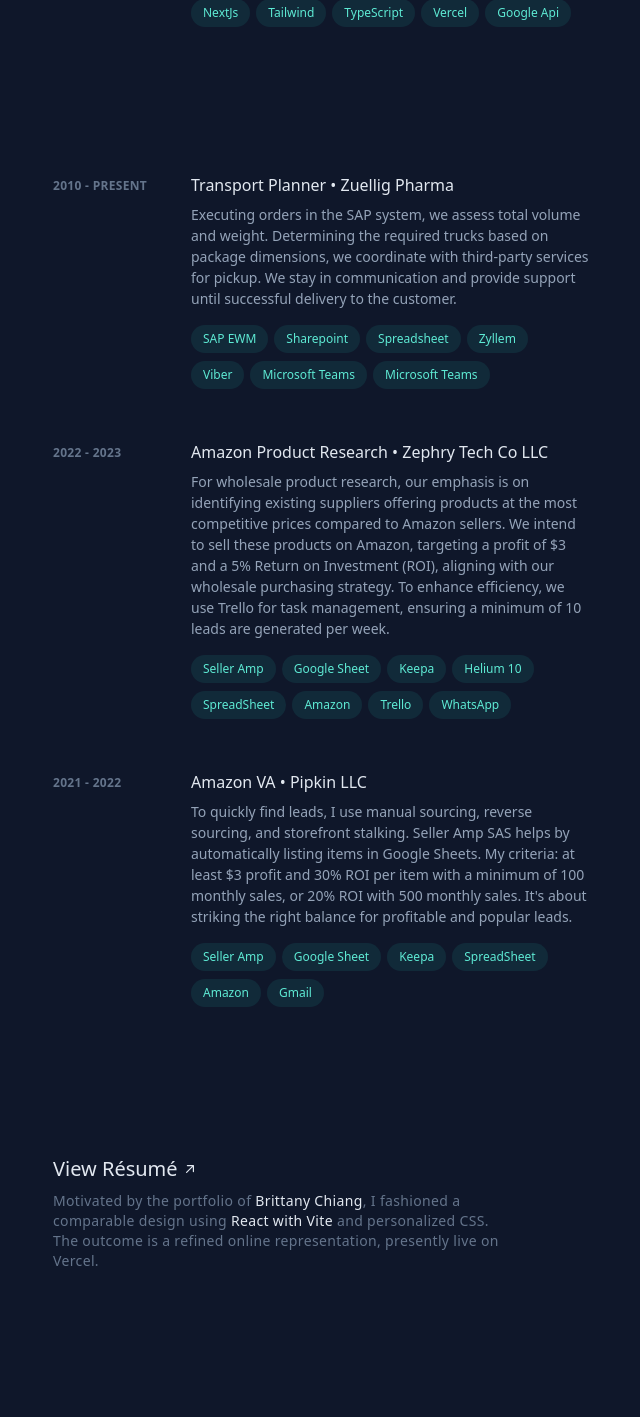
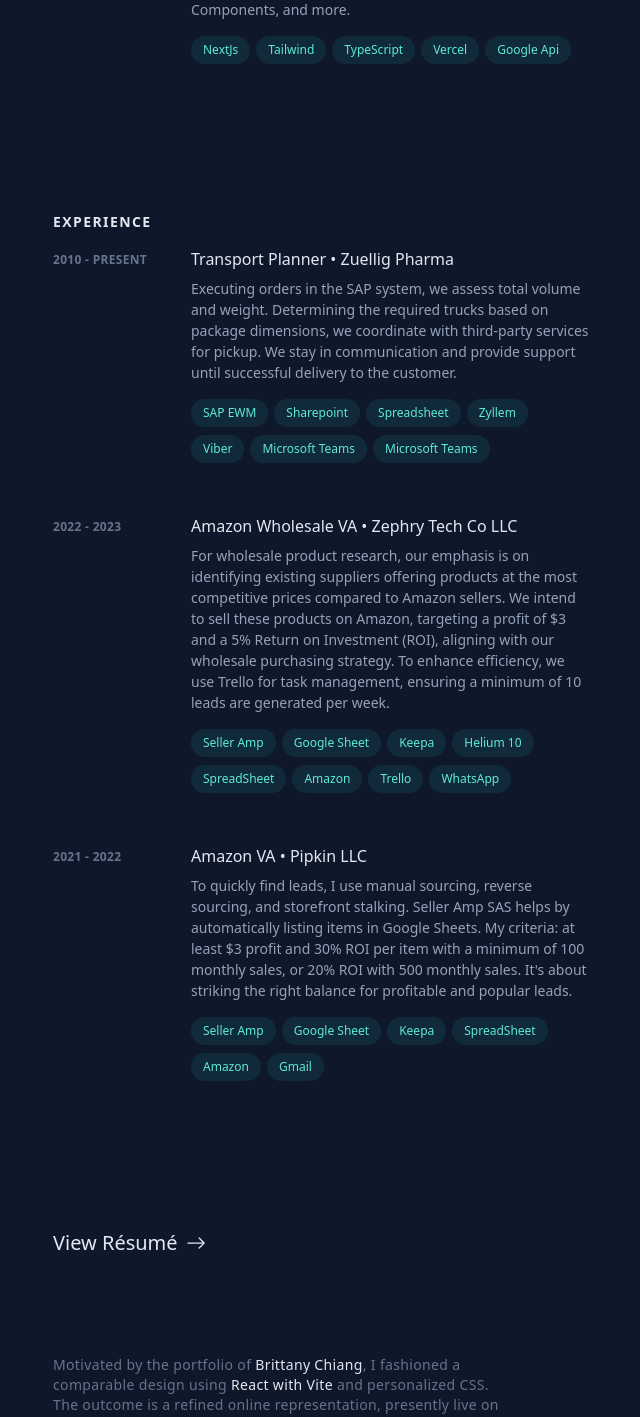
Before and after one commit to mrVinzcode/melvin-mangubat, a React (Vite) app: page / in a window 1280 px wide. Shown: the part 1369-2786 px from the top of the page, without its empty margins (595-1235 px from the left). Before the commit the page ends 2640 px from the top, so only its background shows below. Built offline with nearby package versions, Linux system fonts and the light colour scheme.

Commit message:
change design of view resume

```diff
--- a/src/App.jsx
+++ b/src/App.jsx
@@ -2,7 +2,7 @@
 import About from "./pages/About/About";
 import Projects from "./pages/Projects/Projects";
 import Experience from "./pages/Experience/Experience";
-import Footer from "./pages/Global/Footer";
+import Footer from "./pages/Footer/Footer";
 import Resume from "./pages/Resume/Resume";
 
 export default function App() {
@@ -10,7 +10,7 @@
     <div className="mx-auto min-h-screen max-w-screen-xl px-6 py-12 font-sans md:py-20 lg:px-24 lg:py-0">
       <div className="lg:flex lg:justify-between lg:gap-4">
         <Sidebar />
-        <main className="main basis-1/2">
+        <main className="basis-1/2">
           <About />
           <Projects />
           <Experience />
--- a/src/pages/About/About.jsx
+++ b/src/pages/About/About.jsx
@@ -2,7 +2,6 @@
   return (
     <div
       className="mt-20 mb-16 scroll-mt-16 md:mb-24 lg:mb-36 lg:scroll-mt-24"
-      aria-label="About me"
       id="about"
     >
       <div className="sticky top-0 z-20 -mx-6 mb-4 w-screen bg-slate-900/75 px-6 py-5 backdrop-blur md:-mx-12 md:px-12 lg:sr-only lg:relative lg:top-auto lg:mx-auto lg:w-full lg:px-0 lg:py-0 lg:opacity-0">
--- a/src/pages/Experience/Experience.jsx
+++ b/src/pages/Experience/Experience.jsx
@@ -4,8 +4,8 @@
       id="experience"
       className="mb-16 scroll-mt-16 md:mb-24 lg:mb-36 lg:scroll-mt-24"
     >
-      <div className="sticky top-0 z-20 -mx-6 mb-4 w-screen bg-slate-900/75 px-6 py-5 backdrop-blur md:-mx-12 md:px-12 lg:sr-only lg:relative lg:top-auto lg:mx-auto lg:w-full lg:px-0 lg:py-0 lg:opacity-0">
-        <h2 className="text-sm font-bold uppercase tracking-widest text-slate-200 lg:sr-only">
+      <div className="sticky top-0 z-20 -mx-6 mb-4 w-screen bg-slate-900/75 px-6 py-5 backdrop-blur md:-mx-12 md:px-12 lg:relative lg:top-auto lg:mx-auto lg:w-full lg:px-0 lg:py-0">
+        <h2 className="text-sm font-bold uppercase tracking-widest text-slate-200">
           Experience
         </h2>
       </div>
@@ -93,7 +93,7 @@
                   >
                     <span className="absolute -inset-x-4 -inset-y-2.5 hidden rounded md:-inset-x-6 md:-inset-y-4 lg:block"></span>
                     <span className="inline-block">
-                      Amazon Product Research • Zephry Tech Co LLC
+                      Amazon Wholesale VA • Zephry Tech Co LLC
                     </span>
                   </a>
                 </h3>
--- a/src/pages/Global/Footer.jsx
+++ b/src/pages/Footer/Footer.jsx
@@ -1,6 +1,6 @@
 export default function Footer() {
   return (
-    <footer className="max-w-md pb-16 text-sm text-slate-500 tracking-wide sm:pb-0">
+    <footer className="max-w-md mt-20 mb-16 text-sm text-slate-500 tracking-wide sm:pb-0">
       Motivated by the portfolio of{" "}
       <a
         className="text-slate-200 font-medium hover:text-teal-400 focus-visible:text-teal-300 "
--- a/src/pages/Projects/Projects.jsx
+++ b/src/pages/Projects/Projects.jsx
@@ -4,8 +4,8 @@
       id="projects"
       className="mb-16 scroll-mt-16 md:mb-24 lg:mb-36 lg:scroll-mt-24"
     >
-      <div className="sticky top-0 z-20 -mx-6 mb-4 w-screen bg-slate-900/75 px-6 py-5 backdrop-blur md:-mx-12 md:px-12 lg:sr-only lg:relative lg:top-auto lg:mx-auto lg:w-full lg:px-0 lg:py-0 lg:opacity-0 shadow-custom">
-        <h2 className="text-sm font-bold uppercase tracking-widest text-slate-200 lg:sr-only">
+      <div className="sticky top-0 z-20 -mx-6 mb-4 w-screen bg-slate-900/75 px-6 py-5 backdrop-blur md:-mx-12 md:px-12 lg:relative lg:top-auto lg:mx-auto lg:w-full lg:px-0 lg:py-0">
+        <h2 className="text-sm font-bold uppercase tracking-widest text-slate-200">
           Projects
         </h2>
       </div>
--- a/src/pages/Resume/Resume.jsx
+++ b/src/pages/Resume/Resume.jsx
@@ -1,23 +1,32 @@
 export default function Resume() {
   return (
-    <div className="mt-2 mb-2">
-      <h1 className="inline-flex items-baseline font-medium leading-tight text-slate-200 hover:text-teal-300 focus-visible:text-teal-300 group/link text-base">
-        <a className=" hover:underline text-xl" href="">
+    <div className="mt-2 mb-24">
+      <h1 className="items-baseline font-medium leading-tight text-slate-200">
+        <a
+          className="inline-flex group text-xl"
+          href="/img/MELVIN-MANGUBAT.pdf"
+          target="_blank"
+          download
+        >
+          <span className="flex items-center border-b border-transparent group-hover:border-teal-300 pb-px">
             View Résumé
-        </a>
             <svg
+              stroke="currentColor"
+              fill="currentColor"
+              strokeWidth="0"
+              viewBox="0 0 16 16"
+              className="group-hover:translate-x-2 transition-all ml-2 "
+              height="1em"
+              width="1em"
               xmlns="http://www.w3.org/2000/svg"
-          viewBox="0 0 20 20"
-          fill="currentColor"
-          className="inline-block h-4 w-4 shrink-0 transition-transform group-hover/link:-translate-y-1 group-hover/link:translate-x-1 group-focus-visible/link:-translate-y-1 group-focus-visible/link:translate-x-1 motion-reduce:transition-none ml-1 translate-y-px"
-          aria-hidden="true"
             >
               <path
                 fillRule="evenodd"
-            d="M5.22 14.78a.75.75 0 001.06 0l7.22-7.22v5.69a.75.75 0 001.5 0v-7.5a.75.75 0 00-.75-.75h-7.5a.75.75 0 000 1.5h5.69l-7.22 7.22a.75.75 0 000 1.06z"
-            clipRule="evenodd"
+                d="M1 8a.5.5 0 0 1 .5-.5h11.793l-3.147-3.146a.5.5 0 0 1 .708-.708l4 4a.5.5 0 0 1 0 .708l-4 4a.5.5 0 0 1-.708-.708L13.293 8.5H1.5A.5.5 0 0 1 1 8z"
               ></path>
             </svg>
+          </span>
+        </a>
       </h1>
     </div>
   );
```
Also changed, not shown: src/pages/Header/Header.jsx (deleted, +0 -16 lines), src/pages/SocialMedia/SocialMedia.jsx (deleted, +0 -83 lines), 1 other file (tests, documents, lock files or other folders). Lines whose indentation alone changed are shown as unchanged.
